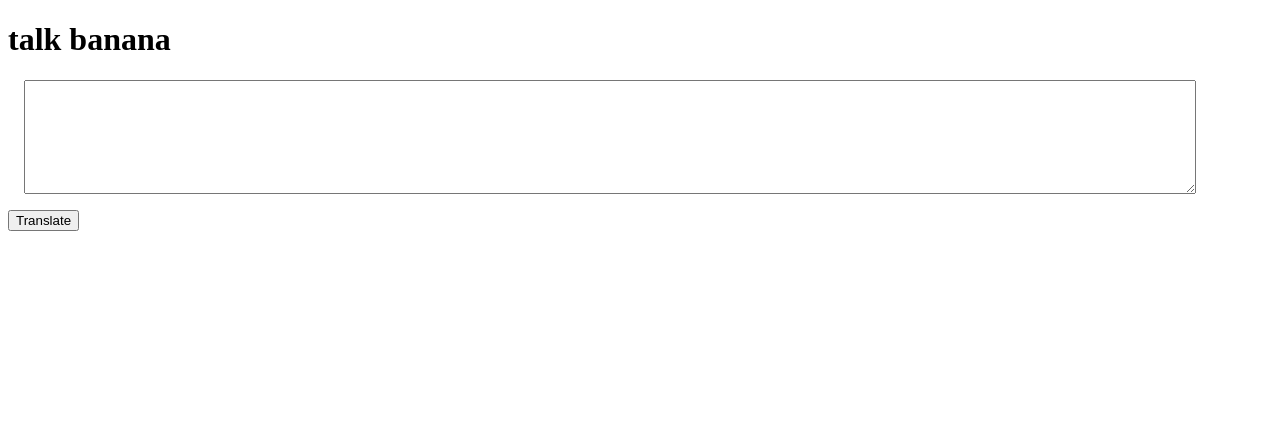
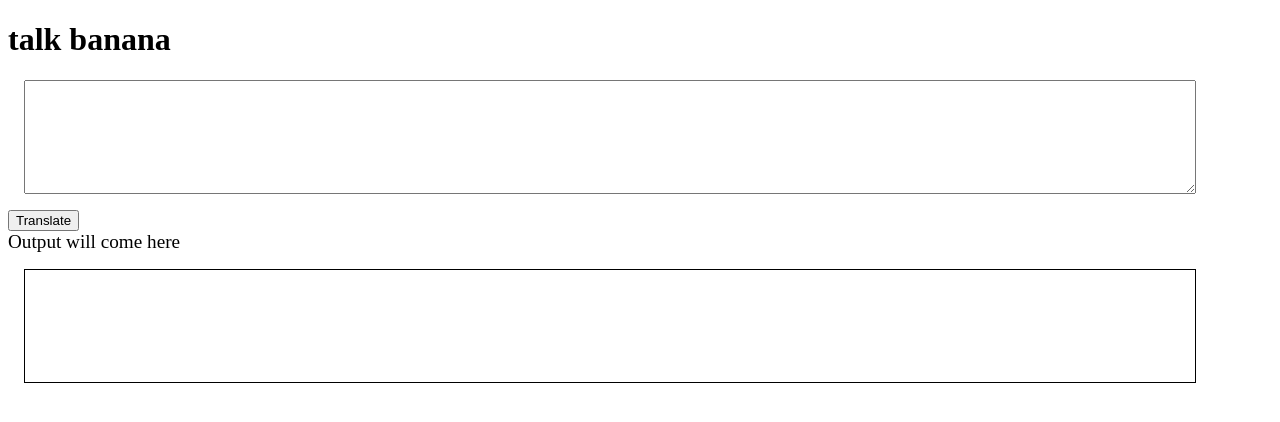
Before and after one commit to haragouri/vanillaJS-banana-speak, a plain HTML site: page index.html in a window 1280 px wide. Drawn offline with Linux system fonts and the light colour scheme.

Commit message:
output div and dynamic writing using innertext

```diff
--- a/app.js
+++ b/app.js
@@ -1,11 +1,9 @@
 var btnTranslate = document.querySelector("#btn-translate");//hey browser, query this id #
 var txtInput = document.querySelector("#txt-input");
-
-console.log(txtInput);
+var outputDiv = document.querySelector("#output");
 
 function clickHandler(){
-    console.log("clicked");
-    console.log("input",txtInput.value);
+    outputDiv.innerText = "afdgfdhdfhgdh" + txtInput.value ;
 }
 
 btnTranslate.addEventListener("click",clickHandler); //on that id, add a listner click, and if clicked, call function to show in console that it was clicked
--- a/index.html
+++ b/index.html
@@ -12,7 +12,13 @@
             display: block;
             margin: 1rem;
             padding: 1rem;
-
+        }
+        #output{
+            border: 1px solid black;
+            width: 90%;
+            height: 10vh;
+            margin: 1rem;
+            padding: 1rem;
         }
     </style>
 </head>
@@ -22,6 +28,9 @@
     placeholder="put your sentence in English and we'll convert it to banana">
     </textarea>
     <button id="btn-translate">Translate</button>
+
+    <div style="font-size: larger;">Output will come here</div>
+    <div id="output"></div>
     <script src="/app.js" type="text/javascript"></script>
 </body>
 </html>
```
